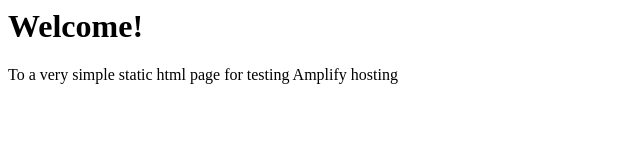
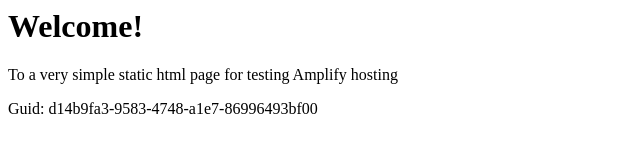
Before and after one commit to aws-aemilia-cdg/Github-PR-Commit-Integration-Test-DoNotTouch-v1-prod-eu-west-3, a website: page src/index.html in a window 1280 px wide. Shown: the whole page, without its empty margins (0-640 px from the left). Drawn offline with Linux system fonts and the light colour scheme.

Commit message:
commit from integ tests

```diff
--- a/src/index.html
+++ b/src/index.html
@@ -1,3 +1,5 @@
+
+
 <html lang="en">
 
 <head>
@@ -10,6 +12,6 @@
 <body>
     <h1>Welcome!</h1>
     <p>To a very simple static html page for testing Amplify hosting</p>
-</body>
+    <p>Guid: d14b9fa3-9583-4748-a1e7-86996493bf00</p></body>
 
 </html>
```
